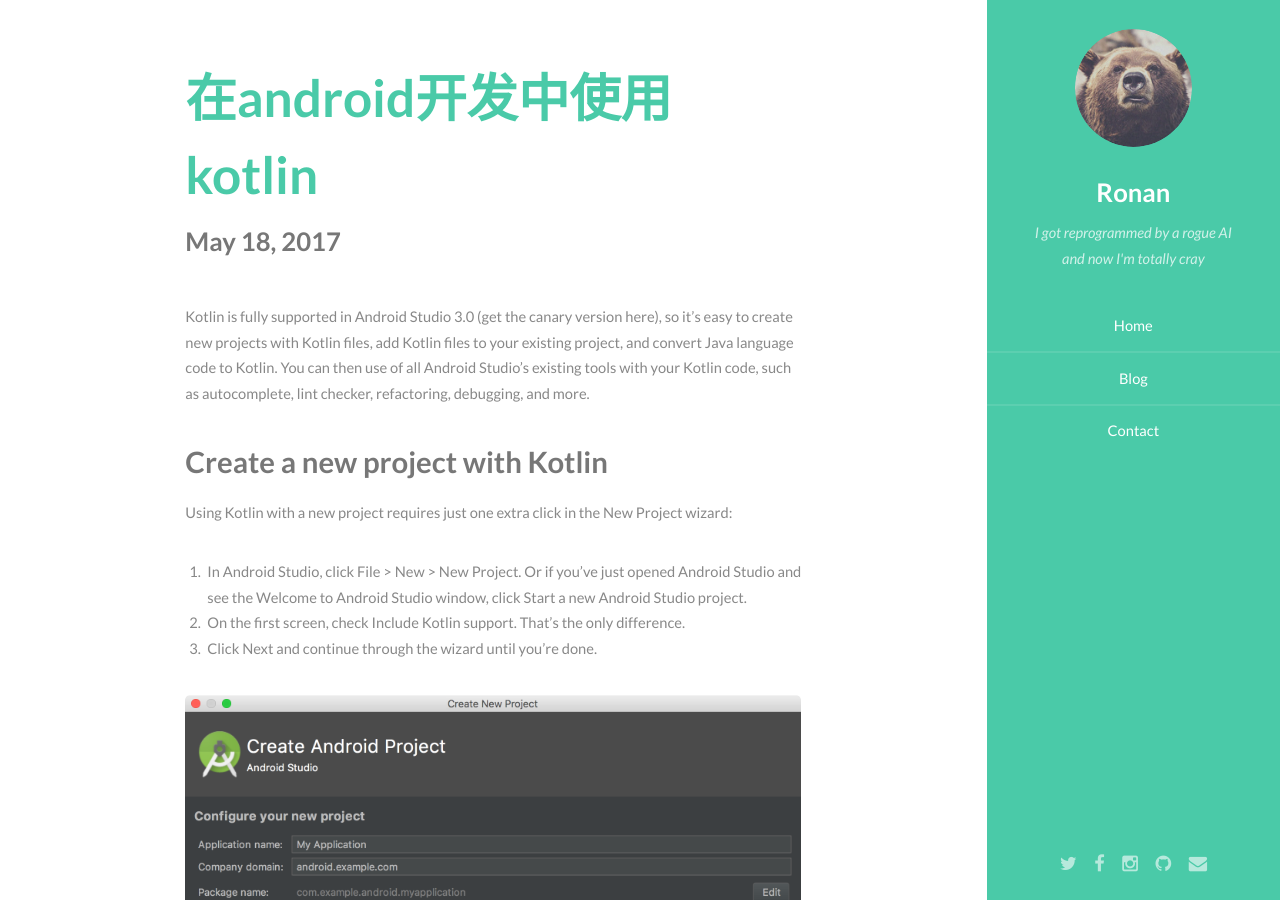
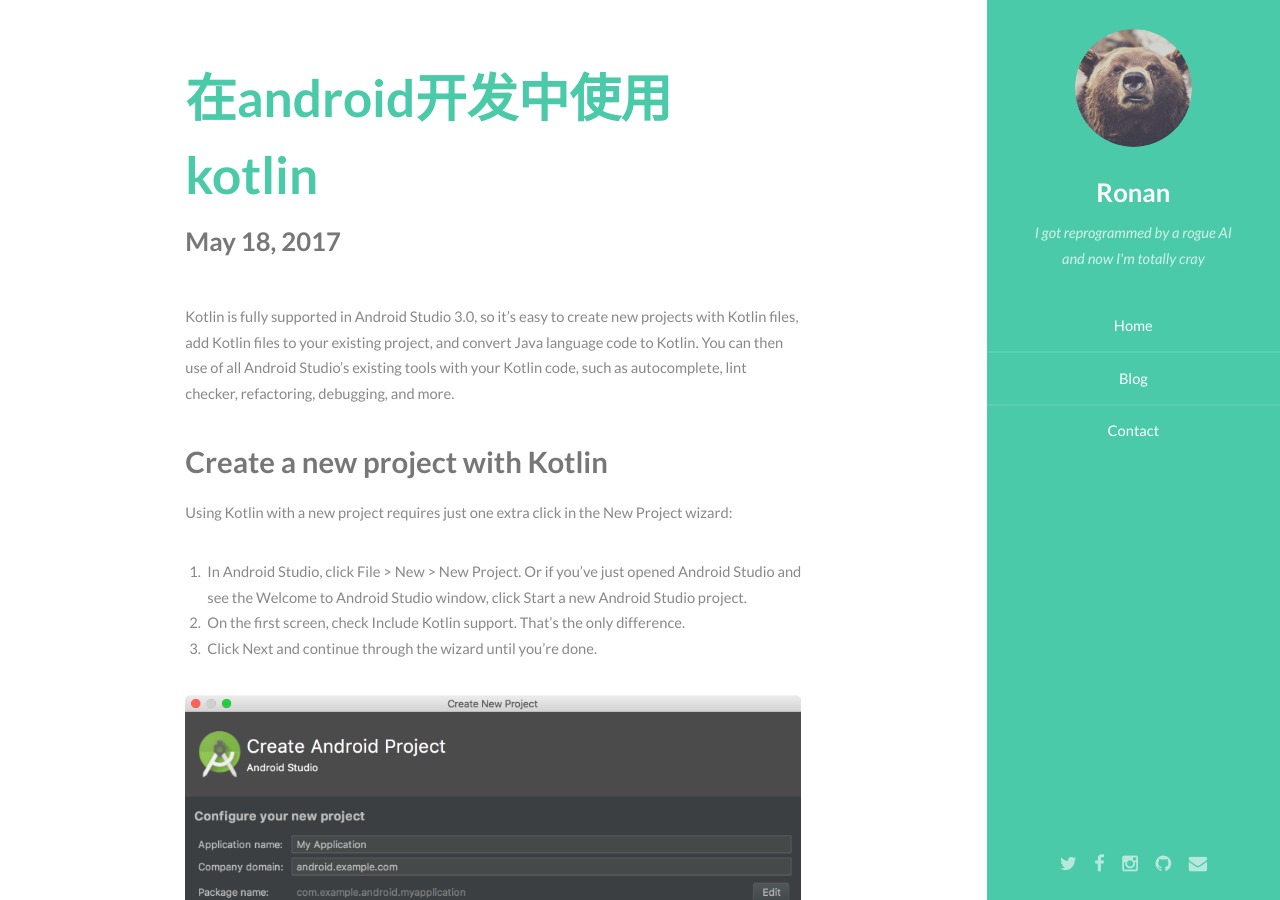
Before and after one commit to zhuangzaiku/zhuangzaiku.github.io, a Jekyll site: the page built from _posts/2017-05-18-在Android开发中使用Kotlin.markdown, in a window 1280 px wide and 900 px high. Built offline with Jekyll 4.4.1, drawn with Linux system fonts in a browser that asks for light colours; our own code applies the rules of GitHub Pages for plain Markdown files.

Commit message:
modify content

```diff
--- a/_posts/2017-05-18-在Android开发中使用Kotlin.markdown
+++ b/_posts/2017-05-18-在Android开发中使用Kotlin.markdown
@@ -1,4 +1,4 @@
-Kotlin is fully supported in Android Studio 3.0 (get the canary version here), so it's easy to create new projects with Kotlin files, add Kotlin files to your existing project, and convert Java language code to Kotlin. You can then use of all Android Studio's existing tools with your Kotlin code, such as autocomplete, lint checker, refactoring, debugging, and more.
+Kotlin is fully supported in Android Studio 3.0, so it's easy to create new projects with Kotlin files, add Kotlin files to your existing project, and convert Java language code to Kotlin. You can then use of all Android Studio's existing tools with your Kotlin code, such as autocomplete, lint checker, refactoring, debugging, and more.
 <!--Android Studio 3.0 对Kotlin提供了支持，因此可以轻松地使用Kotlin文件创建新项目，将Kotlin文件添加到现有项目中，并将Java语言代码转换为Kotlin。然后，你可以在你的的Kotlin代码使用所有Android Studio的现有工具，如自动完成，lint检查，重构，调试等。-->
 
 
```
